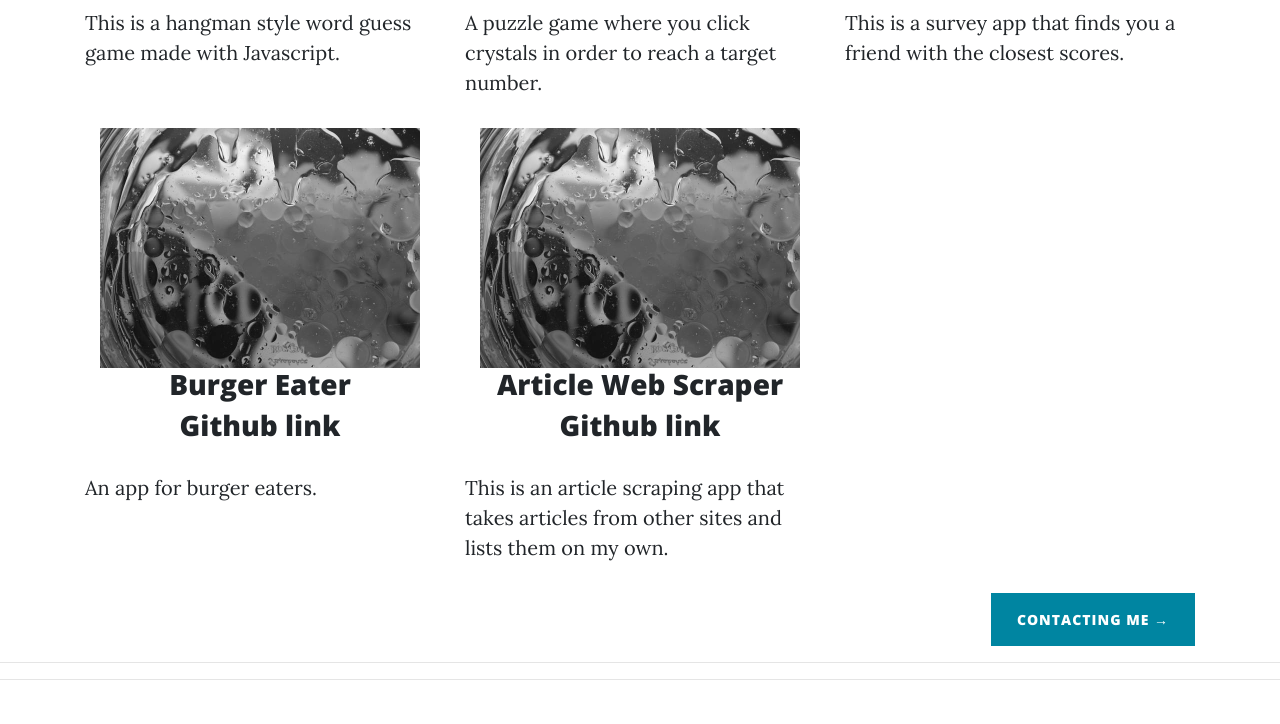
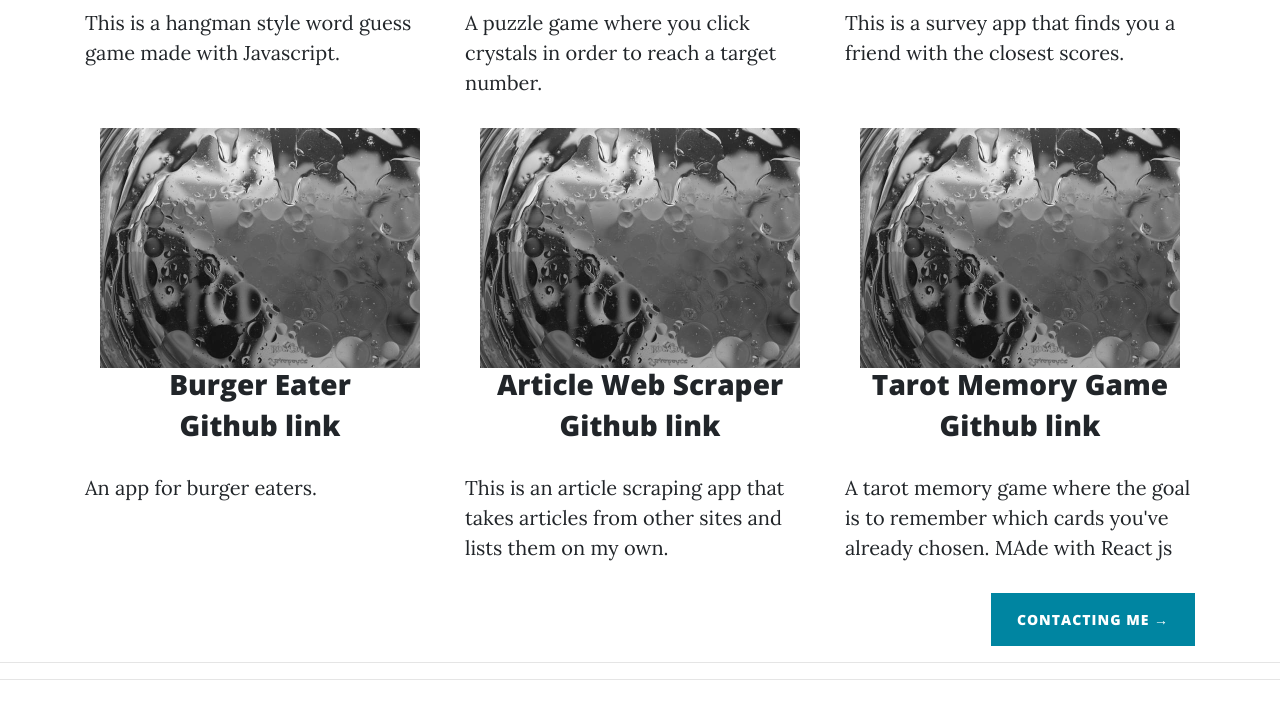
Before and after one commit to SableVonHoover/sablehoover.com, a plain HTML site: page portfolio.html in a window 1280 px wide. Shown: the part 920-1644 px from the top of the page. Drawn offline with nearby package versions, Linux system fonts and the light colour scheme.

Commit message:
added new project to portfolio

```diff
--- a/portfolio.html
+++ b/portfolio.html
@@ -139,6 +139,19 @@
                     </p>
                 </div>
 
+                <div class="col-md-4 tiled">
+                    <a href="https://tarot-clicky.herokuapp.com/">
+                        <img src="assets/img/placeholder.jpg" class="img-responsive col-md-12" />
+                    </a>
+                    <h3 class="text-center"><a href="https://tarot-clicky.herokuapp.com/">Tarot Memory Game</a></h3>
+                    <h3 class="text-center"><a href="https://github.com/SableVonHoover/Memory-Game">Github link</a></h3>
+                    <p>
+                        A tarot memory game where the goal is to remember which cards you've already chosen. MAde with React js
+                    </p>
+                </div>
+
+
+
 
             </div>
             <!-- Pager -->
```
